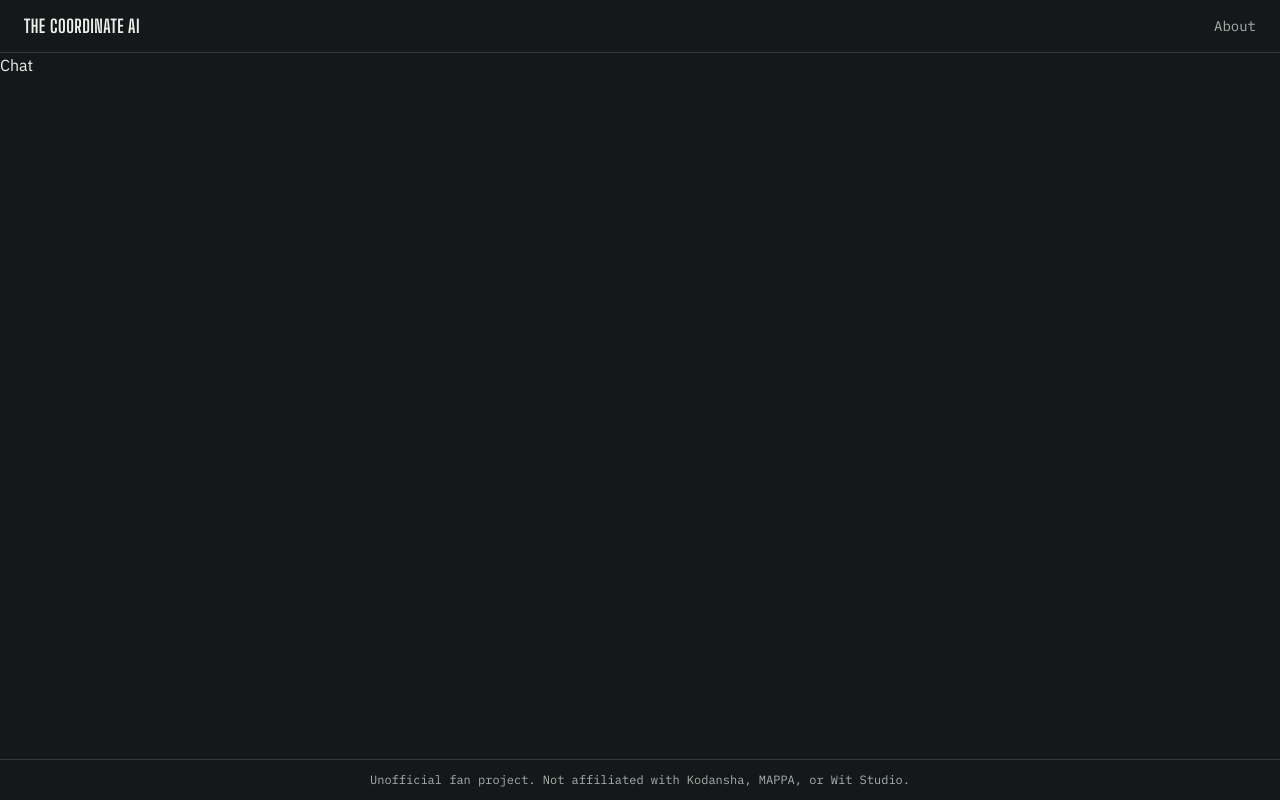
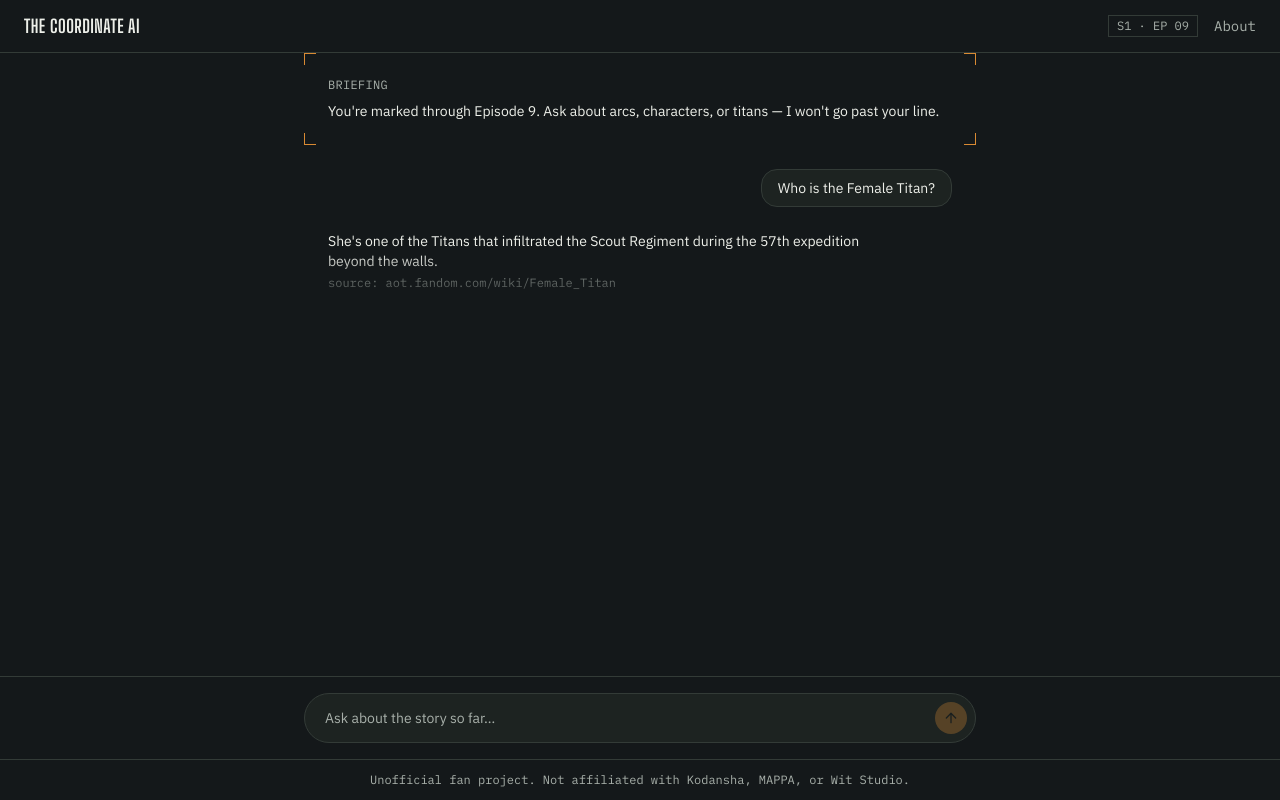
Before and after one commit to ivanxpalacios/the-coordinate-ai, a React (Vite) app in the folder apps/web/: page / in a window 1280 px wide. Built offline with nearby package versions, Linux system fonts and the light colour scheme.

Commit message:
feat(web): added BriefingCard Message Bubble, MessageList, ChatInput, and added them to Chat component

```diff
--- /dev/null
+++ b/apps/web/src/components/chat/BriefingCard.tsx
@@ -0,0 +1,16 @@
+import type { ReactNode } from 'react'
+
+function BriefingCard({ children }: { children: ReactNode }) {
+  return (
+    <div className="relative mx-auto max-w-2xl px-6 py-6">
+      <span className="absolute left-0 top-0 h-3 w-3 border-l border-t border-signal" />
+      <span className="absolute right-0 top-0 h-3 w-3 border-r border-t border-signal" />
+      <span className="absolute bottom-0 left-0 h-3 w-3 border-b border-l border-signal" />
+      <span className="absolute bottom-0 right-0 h-3 w-3 border-b border-r border-signal" />
+      <p className="font-mono text-xs uppercase tracking-wide text-fog">Briefing</p>
+      <p className="mt-2 text-sm text-ash">{children}</p>
+    </div>
+  )
+}
+
+export default BriefingCard
--- /dev/null
+++ b/apps/web/src/components/chat/ChatInput.tsx
@@ -0,0 +1,51 @@
+import { useState, type FormEvent } from 'react'
+
+function ChatInput() {
+  const [value, setValue] = useState('')
+
+  function handleSubmit(event: FormEvent) {
+    event.preventDefault()
+    if (!value.trim()) return
+    console.log('submit (not wired yet):', value)
+    setValue('')
+  }
+
+  return (
+    <div className="border-t border-line px-6 py-4">
+      <form
+        onSubmit={handleSubmit}
+        className="mx-auto flex max-w-2xl items-center gap-2 rounded-full border border-line bg-panel py-2 pl-5 pr-2"
+      >
+        <input
+          type="text"
+          value={value}
+          onChange={(event) => setValue(event.target.value)}
+          placeholder="Ask about the story so far…"
+          className="flex-1 bg-transparent text-sm text-ash placeholder:text-fog focus:outline-none"
+        />
+        <button
+          type="submit"
+          disabled={!value.trim()}
+          aria-label="Send"
+          className="flex h-8 w-8 shrink-0 items-center justify-center rounded-full bg-signal text-ink transition-opacity disabled:opacity-30"
+        >
+          <svg
+            viewBox="0 0 24 24"
+            fill="none"
+            stroke="currentColor"
+            strokeWidth="2"
+            strokeLinecap="round"
+            strokeLinejoin="round"
+            className="h-4 w-4"
+            aria-hidden="true"
+          >
+            <path d="M12 19V5" />
+            <path d="M5 12l7-7 7 7" />
+          </svg>
+        </button>
+      </form>
+    </div>
+  )
+}
+
+export default ChatInput
--- /dev/null
+++ b/apps/web/src/components/chat/MessageBubble.tsx
@@ -0,0 +1,32 @@
+export interface Message {
+  role: 'user' | 'assistant'
+  content: string
+  source?: string
+}
+
+function MessageBubble({ message }: { message: Message }) {
+  const isUser = message.role === 'user'
+
+  if (isUser) {
+    return (
+      <div className="flex justify-end">
+        <div className="max-w-xl rounded-2xl border border-line bg-panel px-4 py-2">
+          <p className="text-sm text-ash">{message.content}</p>
+        </div>
+      </div>
+    )
+  }
+
+  return (
+    <div className="flex justify-start">
+      <div className="max-w-xl text-left">
+        <p className="text-sm text-ash">{message.content}</p>
+        {message.source && (
+          <p className="mt-1 font-mono text-xs text-fog">source: {message.source}</p>
+        )}
+      </div>
+    </div>
+  )
+}
+
+export default MessageBubble
--- /dev/null
+++ b/apps/web/src/components/chat/MessageList.tsx
@@ -0,0 +1,13 @@
+import MessageBubble, { type Message } from './MessageBubble'
+
+function MessageList({ messages }: { messages: Message[] }) {
+  return (
+    <div className="mx-auto flex max-w-2xl flex-col gap-6 px-6 py-6">
+      {messages.map((message, index) => (
+        <MessageBubble key={index} message={message} />
+      ))}
+    </div>
+  )
+}
+
+export default MessageList
--- a/apps/web/src/components/layout/Layout.tsx
+++ b/apps/web/src/components/layout/Layout.tsx
@@ -2,17 +2,22 @@ import { Link, Outlet } from 'react-router-dom'
 
 function Layout() {
   return (
-    <div className="flex min-h-svh flex-col">
+    <div className="flex h-svh flex-col">
       <nav className="flex items-center justify-between border-b border-line px-6 py-3">
         <Link to="/" className="font-display text-lg tracking-wide">
           THE COORDINATE AI
         </Link>
-        <Link to="/about" className="font-mono text-sm text-fog hover:text-ash">
-          About
-        </Link>
+        <div className="flex items-center gap-4">
+          <span className="border border-line px-2 py-0.5 font-mono text-xs text-fog">
+            S1 · EP 09
+          </span>
+          <Link to="/about" className="font-mono text-sm text-fog hover:text-ash">
+            About
+          </Link>
+        </div>
       </nav>
 
-      <main className="flex-1">
+      <main className="min-h-0 flex-1">
         <Outlet />
       </main>
 
--- a/apps/web/src/routes/Chat.tsx
+++ b/apps/web/src/routes/Chat.tsx
@@ -1,5 +1,35 @@
+import BriefingCard from '../components/chat/BriefingCard'
+import ChatInput from '../components/chat/ChatInput'
+import MessageList from '../components/chat/MessageList'
+import type { Message } from '../components/chat/MessageBubble'
+
+const mockMessages: Message[] = [
+  { role: 'user', content: 'Who is the Female Titan?' },
+  {
+    role: 'assistant',
+    content:
+      "She's one of the Titans that infiltrated the Scout Regiment during the 57th expedition beyond the walls.",
+    source: 'aot.fandom.com/wiki/Female_Titan',
+  },
+]
+
 function Chat() {
-  return <h1>Chat</h1>
+  return (
+    <div className="flex h-full flex-col">
+      <div className="relative flex-1 overflow-y-auto">
+        <BriefingCard>
+          You're marked through Episode 9. Ask about arcs, characters, or titans —
+          I won't go past your line.
+        </BriefingCard>
+        <MessageList messages={mockMessages} />
+        <div
+          aria-hidden="true"
+          className="sticky bottom-0 -mt-16 h-16 bg-gradient-to-t from-ink to-transparent"
+        />
+      </div>
+      <ChatInput />
+    </div>
+  )
 }
 
 export default Chat
```
